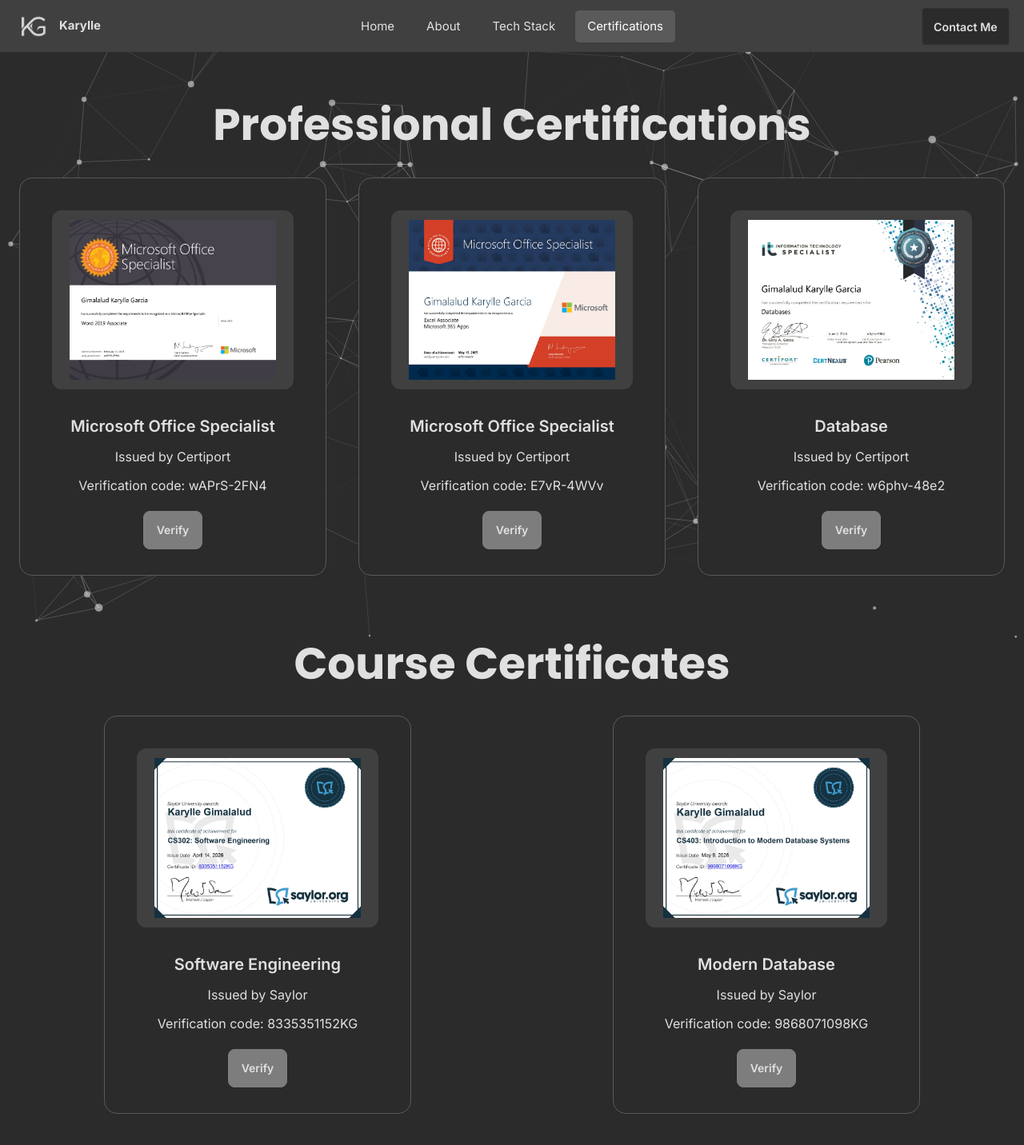
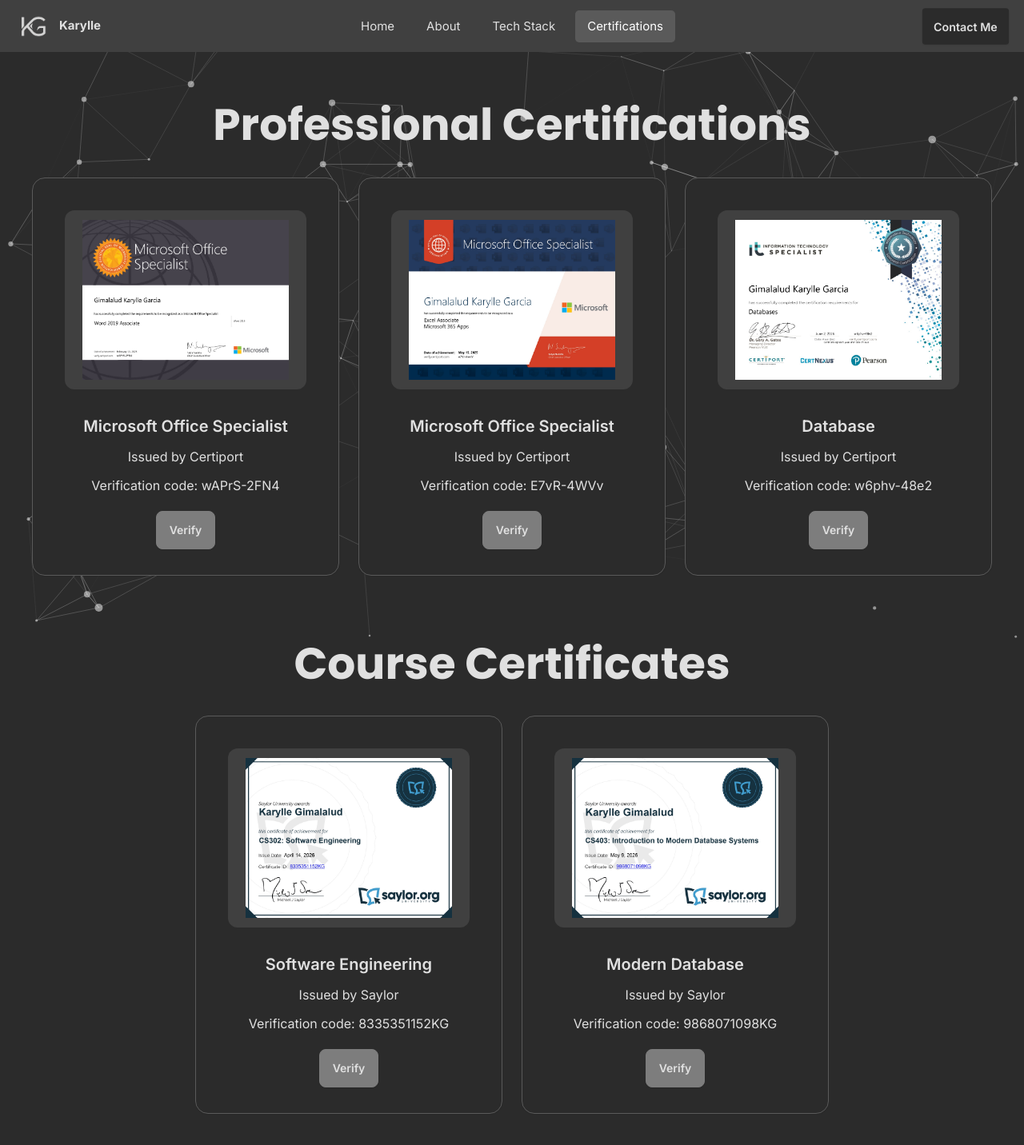
Before and after one commit to KarylleG/portfolio-nuxt, a Nuxt app: page /certifications in a window 1280 px wide. Shown: the top 1432 px of the page at 80% size. Built offline with nearby package versions, Linux system fonts and the light colour scheme.

Commit message:
Tighten spacing between certification cards

```diff
--- a/app/components/CertificationCard.vue
+++ b/app/components/CertificationCard.vue
@@ -14,7 +14,7 @@ const emit = defineEmits<{
 </script>
 
 <template>
-  <article class="card certification-card mx-auto h-full w-96 max-w-full border border-base-300 bg-base-100 shadow-sm transition-shadow duration-200 hover:shadow-md sm:w-[calc((100%-2rem)/2)] xl:w-96">
+  <article class="card certification-card h-full w-96 max-w-full border border-base-300 bg-base-100 shadow-sm transition-shadow duration-200 hover:shadow-md sm:max-w-96 sm:w-[calc((100%-1.5rem)/2)] xl:w-96">
     <figure class="px-10 pt-10">
       <button class="h-56 w-full cursor-pointer rounded-xl border-0 bg-base-200 p-3 transition-colors duration-200 hover:bg-base-300 focus-visible:outline focus-visible:outline-2 focus-visible:outline-offset-2 focus-visible:outline-primary" type="button" @click="emit('view', image, title)">
         <img :src="image" :alt="alt" class="h-full w-full rounded-lg object-contain">
--- a/app/pages/certifications.vue
+++ b/app/pages/certifications.vue
@@ -40,7 +40,7 @@ const closeLightbox = () => {
 <template>
   <div class="page-section certifications-page">
     <PageTitle text="Professional Certifications" />
-    <section class="certification-grid mt-6 mb-16 flex flex-wrap items-stretch justify-center gap-8">
+    <section class="certification-grid mt-6 mb-16 flex flex-wrap items-stretch justify-center gap-6">
       <CertificationCard
         v-for="certificate in professionalCertificates"
         :key="certificate.image"
@@ -49,7 +49,7 @@ const closeLightbox = () => {
       />
     </section>
     <PageTitle text="Course Certificates" />
-    <section class="certification-grid mt-6 flex flex-wrap items-stretch justify-center gap-8">
+    <section class="certification-grid mt-6 flex flex-wrap items-stretch justify-center gap-6">
       <CertificationCard
         v-for="certificate in courseCertificates"
         :key="certificate.image"
```
